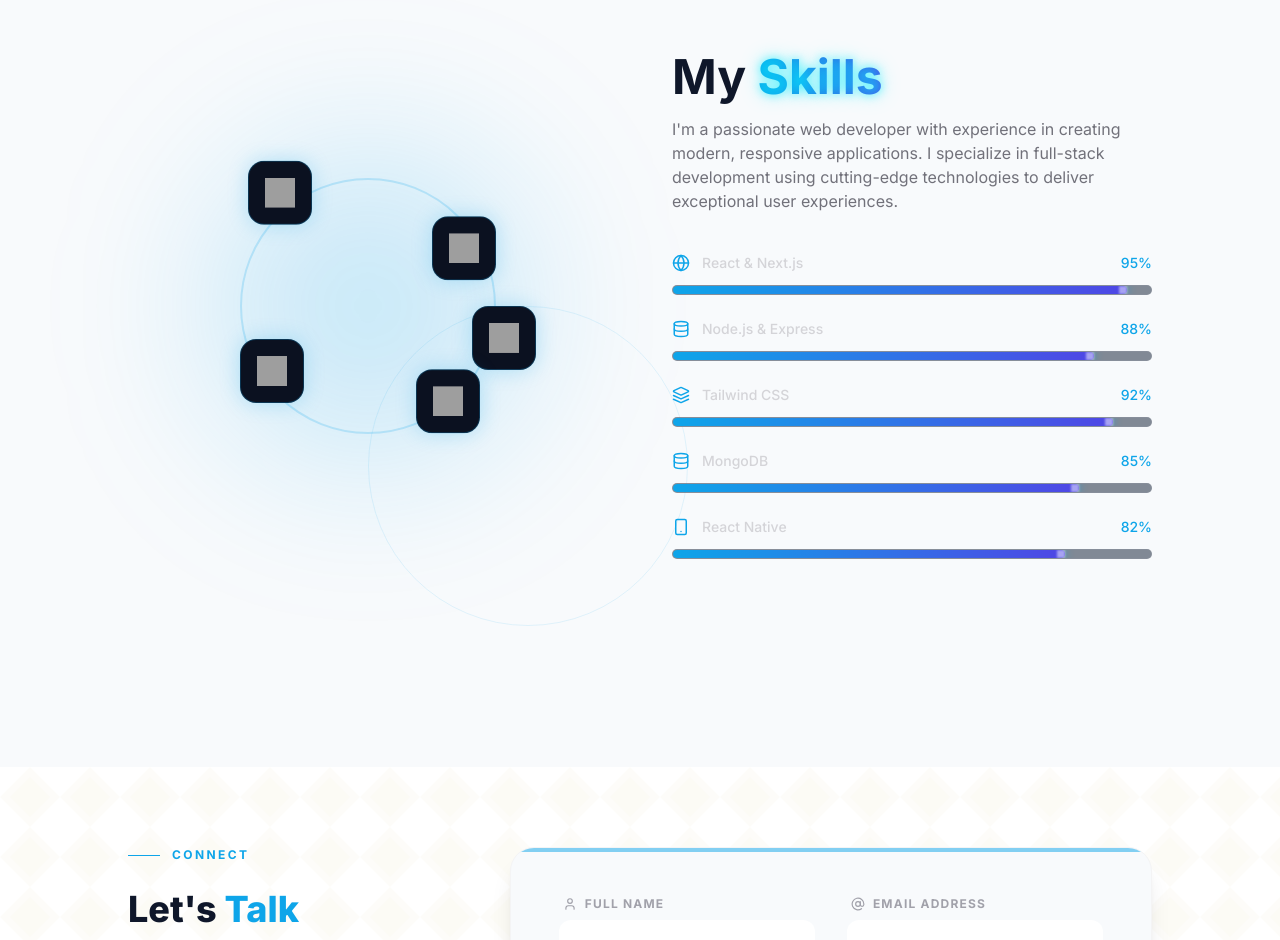
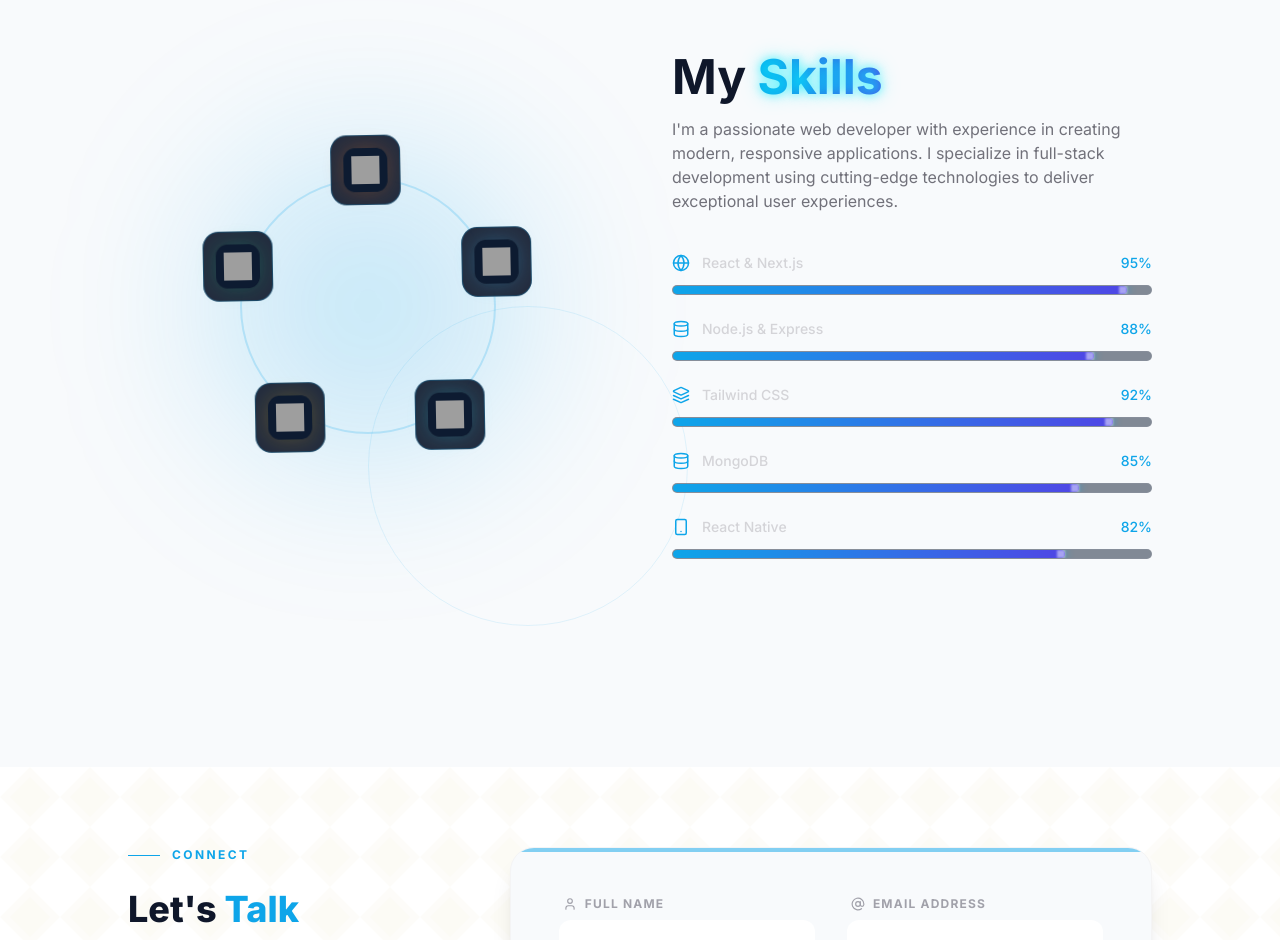
Before and after one commit to yanitbee/portfolio, a React (Vite) app: page / in a window 1280 px wide. Shown: the part 3140-4080 px from the top of the page. Built offline with nearby package versions, Linux system fonts and the light colour scheme; grey boxes are pictures that could not be loaded.

Commit message:
refactor: enhance Skills component animation and styling for technology icons

```diff
--- a/src/components/Skills.jsx
+++ b/src/components/Skills.jsx
@@ -14,42 +14,27 @@ const Skills = () => {
     {
       name: 'HTML',
       src: 'https://cdn.jsdelivr.net/gh/devicons/devicon/icons/html5/html5-original.svg',
-      className: 'top-8 left-10 text-orange-400',
-      duration: 4.5,
-      delay: 0,
-      y: -18,
+      glow: 'shadow-[0_0_20px_rgba(249,115,22,0.25)]',
     },
     {
       name: 'CSS',
       src: 'https://cdn.jsdelivr.net/gh/devicons/devicon/icons/css3/css3-original.svg',
-      className: 'top-16 right-8 text-sky-400',
-      duration: 5,
-      delay: 0.4,
-      y: 18,
+      glow: 'shadow-[0_0_20px_rgba(56,189,248,0.25)]',
     },
     {
       name: 'React',
       src: 'https://cdn.jsdelivr.net/gh/devicons/devicon/icons/react/react-original.svg',
-      className: 'top-1/2 -right-2 text-cyan-300',
-      duration: 5.5,
-      delay: 0.8,
-      y: -15,
+      glow: 'shadow-[0_0_20px_rgba(34,211,238,0.25)]',
     },
     {
       name: 'JavaScript',
       src: 'https://cdn.jsdelivr.net/gh/devicons/devicon/icons/javascript/javascript-original.svg',
-      className: 'bottom-16 left-8 text-amber-300',
-      duration: 4.8,
-      delay: 1.2,
-      y: 16,
+      glow: 'shadow-[0_0_20px_rgba(250,204,21,0.2)]',
     },
     {
       name: 'MongoDB',
       src: 'https://cdn.jsdelivr.net/gh/devicons/devicon/icons/mongodb/mongodb-original.svg',
-      className: 'bottom-8 right-12 text-emerald-400',
-      duration: 5.2,
-      delay: 1.6,
-      y: -20,
+      glow: 'shadow-[0_0_20px_rgba(16,185,129,0.25)]',
     },
   ];
 
@@ -67,16 +52,35 @@ const Skills = () => {
               <div className="absolute top-1/2 left-1/2 -translate-x-1/2 -translate-y-1/2 w-64 h-64 border-2 border-primary/20 rounded-full animate-[spin_12s_linear_infinite]"></div>
               <div className="absolute top-1/2 left-1/2 -translate-x-1/2 -translate-y-1/2 w-80 h-80 border border-primary/10 rounded-full animate-[spin_20s_linear_infinite_reverse]"></div>
 
-              {floatingTechIcons.map(({ name, src, className, duration, delay, y }) => (
-                <motion.div
-                  key={name}
-                  animate={{ y: [0, y, 0] }}
-                  transition={{ duration, repeat: Infinity, ease: 'easeInOut', delay }}
-                  className={`absolute p-4 bg-[#0b1120] border border-primary/25 rounded-2xl shadow-[0_0_20px_rgba(14,165,233,0.25)] ${className}`}
-                >
-                  <img src={src} alt={`${name} icon`} className="w-[30px] h-[30px]" />
-                </motion.div>
-              ))}
+              <motion.div
+                animate={{ rotate: 360 }}
+                transition={{ duration: 26, repeat: Infinity, ease: 'linear' }}
+                className="absolute inset-0"
+              >
+                {floatingTechIcons.map(({ name, src, glow }, index) => {
+                  const angle = (360 / floatingTechIcons.length) * index - 90;
+                  const radius = 136;
+
+                  return (
+                    <div
+                      key={name}
+                      className="absolute top-1/2 left-1/2"
+                      style={{
+                        transform: `translate(-50%, -50%) rotate(${angle}deg) translateY(-${radius}px)`,
+                      }}
+                    >
+                      <div
+                        className="rounded-2xl border border-primary/25 bg-midnight-900/90 backdrop-blur-md p-3"
+                        style={{ transform: `rotate(${-angle}deg)` }}
+                      >
+                        <div className={`rounded-xl p-2 bg-midnight-950/90 ${glow}`}>
+                          <img src={src} alt={`${name} icon`} className="w-7 h-7" />
+                        </div>
+                      </div>
+                    </div>
+                  );
+                })}
+              </motion.div>
             </div>
           </div>
 
```
